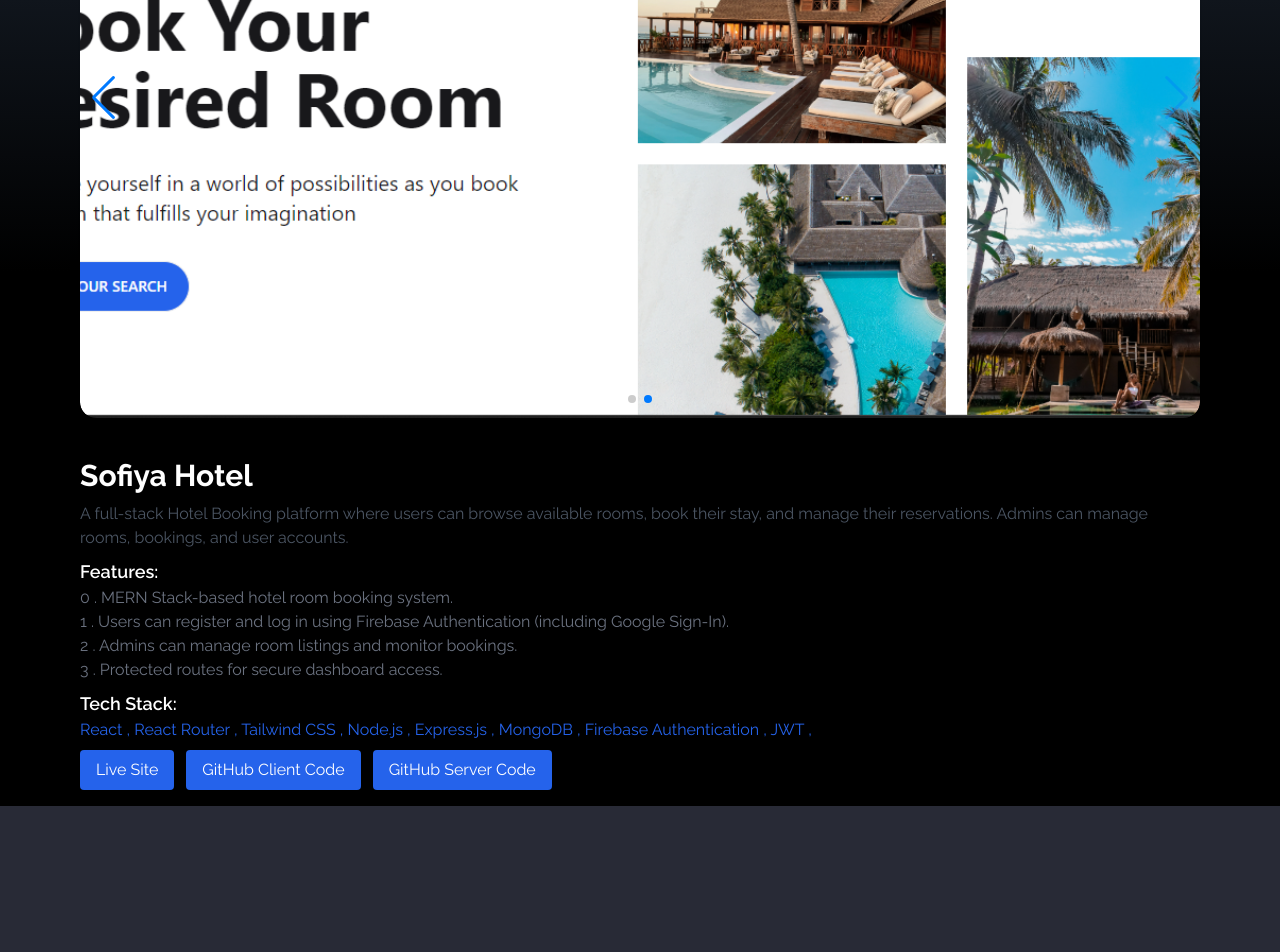
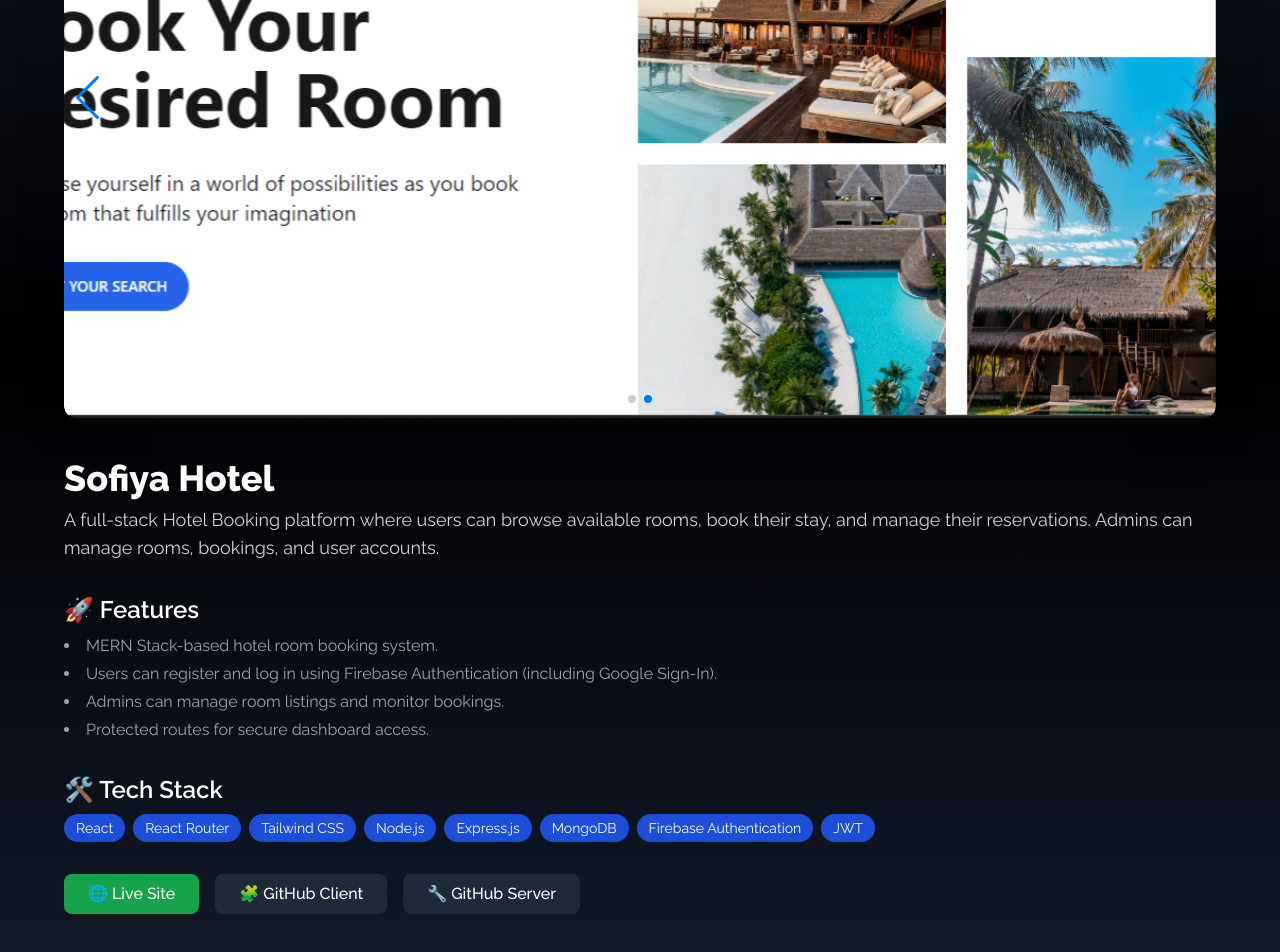
Before and after one commit to Mdsoyaib123/FinalPortfolio, a React (Vite) app: page /project-details/1 in a window 1280 px wide. Shown: the part 358-1310 px from the top of the page. Before the commit the page ends 1164 px from the top, so only its background shows below. Built offline with nearby package versions, Linux system fonts and the light colour scheme.

Commit message:
woreking on project section

```diff
--- a/src/Component/Projects/ProjectCard.jsx
+++ b/src/Component/Projects/ProjectCard.jsx
@@ -1,7 +1,6 @@
-import { Button } from "@/components/ui/button";
-import React from "react";
+import { motion } from "framer-motion";
 import { Link } from "react-router-dom";
-import { motion } from "framer-motion";
+import { Button } from "@/components/ui/button"; // Adjust based on your setup
 
 const ProjectCard = ({ data }) => {
   return (
@@ -10,40 +9,43 @@ const ProjectCard = ({ data }) => {
       whileInView={{ opacity: 1, y: 0 }}
       transition={{ duration: 0.6, ease: "easeOut" }}
       viewport={{ once: true, amount: 0.2 }}
-      className="shadow-lg shadow-slate-600 rounded-lg overflow-hidden max-w-full"
+      className="rounded-xl overflow-hidden shadow-xl bg-gray-900 border border-gray-800 hover:shadow-2xl transition duration-300 max-w-full"
     >
-      {/* Image Container */}
-      <div
-        key={data.title}
-        className="relative w-full h-64 sm:h-72 md:h-80 lg:h-[350px] aspect-video rounded-t-lg overflow-hidden group cursor-pointer"
-      >
-        {/* Image with hover zoom */}
+      {/* Image Section */}
+      <div className="relative group aspect-video">
         <img
           src={data?.images[0]}
-          alt="Card"
-          className="w-full h-full object-cover transition-transform duration-300 group-hover:scale-105"
+          alt={data.title}
+          className="w-full h-full object-cover transition-transform duration-500 group-hover:scale-105"
         />
 
-        {/* Hover Overlay */}
-        <div className="absolute inset-0 bg-black bg-opacity-80 flex flex-col items-center justify-center opacity-0 group-hover:opacity-100 transition-opacity duration-300 px-6 py-4 space-y-2 text-gray-400">
-          <h1 className="text-lg sm:text-xl font-bold text-center">{data.description}</h1>
+        {/* Overlay */}
+        <div className="absolute inset-0 bg-black bg-opacity-70 opacity-0 group-hover:opacity-100 transition duration-300 flex flex-col items-center justify-center text-center px-4">
+          <h2 className="text-white text-lg sm:text-2xl font-semibold mb-2">
+            {data.title}
+          </h2>
+          <p className="text-gray-300 text-sm sm:text-base mb-4 line-clamp-3">
+            {data.description}
+          </p>
           <Link to={`/project-details/${data.id}`}>
-            <Button className="text-white bg-blue-600 text-base sm:text-lg hover:scale-105 transition-transform duration-300">
+            <Button className="bg-blue-600 hover:bg-blue-700 text-white px-5 py-2 rounded-lg text-sm sm:text-base">
               View Project
             </Button>
           </Link>
         </div>
       </div>
 
-      {/* Text Content */}
+      {/* Content Section */}
       <motion.div
         initial={{ opacity: 0 }}
         animate={{ opacity: 1 }}
         transition={{ delay: 0.3 }}
-        className="px-4 py-3 sm:py-4 space-y-1 sm:space-y-1"
+        className="p-4 bg-gray-950"
       >
-        <h1 className="text-lg sm:text-xl font-bold">{data.title}</h1>
-        <p className="text-sm sm:text-base text-gray-400">{data.subtitle}</p>
+        <h3 className="text-white text-lg sm:text-xl font-bold mb-1">
+          {data.title}
+        </h3>
+        <p className="text-gray-400 text-sm">{data.subtitle}</p>
       </motion.div>
     </motion.div>
   );
--- a/src/Component/projectDetails/ProjectDetails.jsx
+++ b/src/Component/projectDetails/ProjectDetails.jsx
@@ -16,81 +16,92 @@ const ProjectDetails = () => {
   return (
     <div className="">
       <Navbar></Navbar>
-      <div className="bg-gradient-to-b from-gray-800 via-black to-black  h-full text-white px-3 md:px-6 xl:px-0">
-        <div className="max-w-6xl  mx-auto p-4   pt-10 ">
+      <div className="bg-gradient-to-b from-gray-900 via-black to-gray-900 text-white min-h-screen px-4 md:px-8 py-10">
+  <div className="max-w-6xl mx-auto">
     {/* Image Slider */}
-          <div className="w-full">
+    <div className="w-full mb-10 rounded-xl overflow-hidden shadow-2xl">
       <Swiper
         modules={[Navigation, Pagination, Autoplay]}
         navigation
         pagination={{ clickable: true }}
-              autoplay={{ delay: 1500, disableOnInteraction: false }}
-              className="rounded-2xl shadow-lg"
+        autoplay={{ delay: 2000, disableOnInteraction: false }}
+        className="rounded-xl"
       >
         {data?.images.map((img, index) => (
           <SwiperSlide key={index}>
             <img
               src={img}
-                    alt={`Slide ${index + 1}`}
-                    className="w-full h-[400px] md:h-[80vh] object-cover rounded-2xl"
+              alt={`Project Screenshot ${index + 1}`}
+              className="w-full h-[400px] md:h-[80vh] object-cover"
             />
           </SwiperSlide>
         ))}
       </Swiper>
     </div>
 
-          {/* Text Content */}
-          <div className="space-y-2 mt-10 ">
-            <h2 className="text-3xl font-bold">{data.title}</h2>
-            <p className="text-gray-600">{data.description}</p>
+    {/* Project Info */}
+    <div className="space-y-8">
+      <div>
+        <h2 className="text-4xl font-extrabold text-white mb-2">{data.title}</h2>
+        <p className="text-gray-300 text-lg">{data.description}</p>
+      </div>
 
+      {/* Features */}
       <div>
-              <h4 className="font-semibold text-lg">Features:</h4>
-              <div className="list-disc list-inside text-gray-500">
-                {data.features.map((item,index) => (
-                  <p className="">{index} . {item}</p>
+        <h3 className="text-2xl font-semibold mb-2">🚀 Features</h3>
+        <ul className="list-disc list-inside space-y-1 text-gray-400">
+          {data.features.map((feature, index) => (
+            <li key={index}>{feature}</li>
+          ))}
+        </ul>
+      </div>
+
+      {/* Tech Stack */}
+      <div>
+        <h3 className="text-2xl font-semibold mb-2">🛠️ Tech Stack</h3>
+        <div className="flex flex-wrap gap-2">
+          {data.techStack.map((tech, index) => (
+            <span
+              key={index}
+              className="bg-blue-700 text-white px-3 py-1 rounded-full text-sm"
+            >
+              {tech}
+            </span>
           ))}
         </div>
       </div>
-            <div>
-              <h4 className="font-semibold text-lg">Tech Stack:</h4>
-              <div className="list-disc list-inside text-gray-500">
-                {data.techStack.map((item) => (
-                  <span className="text-blue-600">{item} , </span>
-                ))}
-              </div>
-            </div>
-{/* buttons */}
-<div className="flex flex-wrap gap-3 mt-6">
+
+      {/* Action Buttons */}
+      <div className="flex flex-wrap gap-4 mt-6">
         <Link
           to={data.links.live}
           target="_blank"
           rel="noopener noreferrer"
-    className="px-4 py-2 bg-blue-600 text-white rounded hover:bg-blue-800 transition text-sm sm:text-base"
+          className="px-6 py-2 bg-green-600 hover:bg-green-700 transition rounded-lg text-white font-medium text-sm sm:text-base"
         >
-    Live Site
+          🌐 Live Site
         </Link>
         <Link
           to={data.links.client}
           target="_blank"
           rel="noopener noreferrer"
-    className="px-4 py-2 bg-blue-600 text-white rounded hover:bg-blue-800 transition text-sm sm:text-base"
+          className="px-6 py-2 bg-gray-800 hover:bg-gray-700 transition rounded-lg text-white font-medium text-sm sm:text-base"
         >
-    GitHub Client Code
+          🧩 GitHub Client
         </Link>
         <Link
           to={data.links.server}
           target="_blank"
           rel="noopener noreferrer"
-    className="px-4 py-2 bg-blue-600 text-white rounded hover:bg-blue-800 transition text-sm sm:text-base"
+          className="px-6 py-2 bg-gray-800 hover:bg-gray-700 transition rounded-lg text-white font-medium text-sm sm:text-base"
         >
-    GitHub Server Code
+          🔧 GitHub Server
         </Link>
-</div>
-
       </div>
     </div>
   </div>
+</div>
+
     </div>
   );
 };
```
Lines whose indentation alone changed are shown as unchanged.
